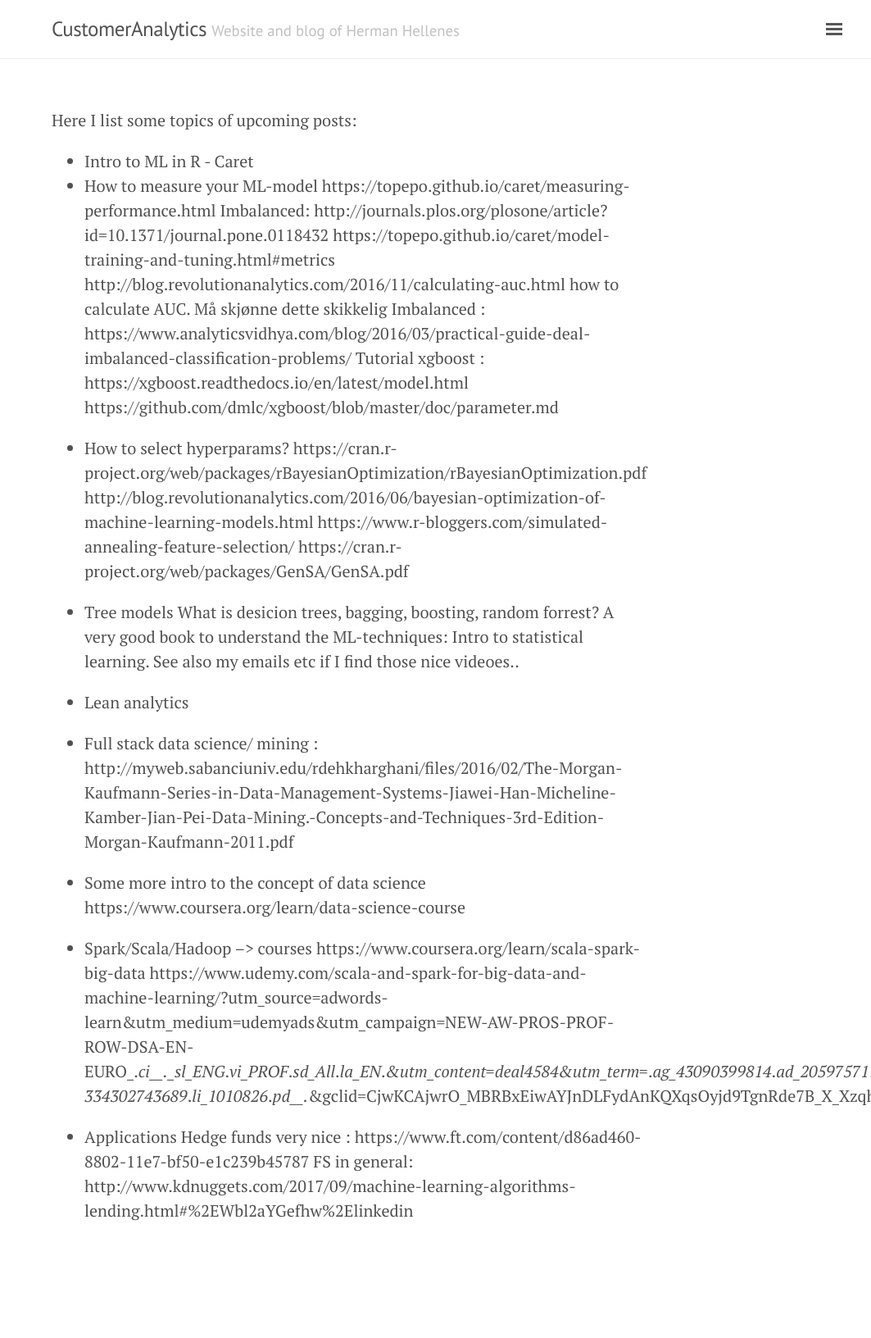
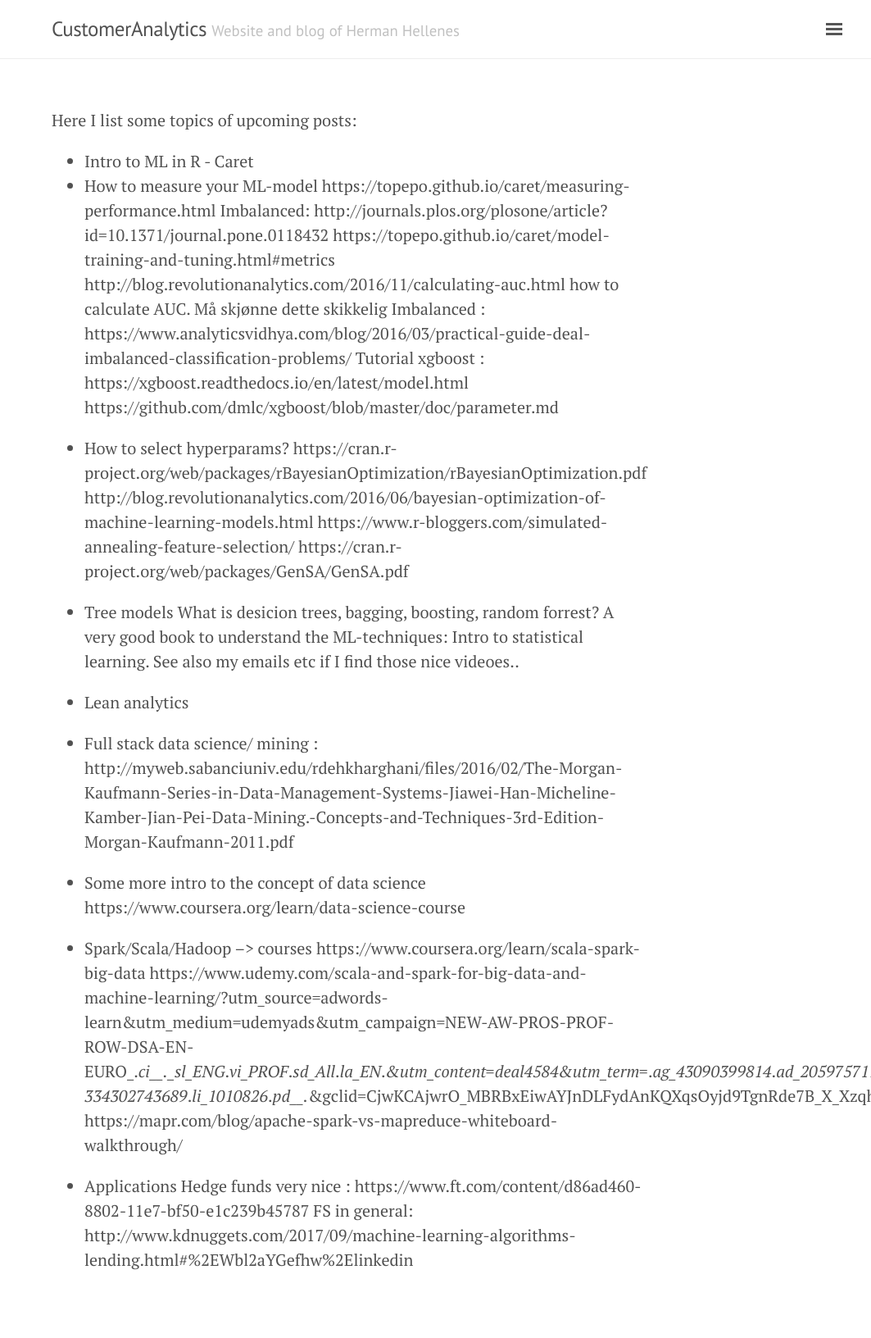
Before and after one commit to herman-hellenes/herman-hellenes.github.io, a Jekyll site: the page built from undone_posts/2017-08-18-Temp-resources.md, in a window 1280 px wide. Shown: the whole page at 82% size, without its empty margins (217-1280 px from the left). Built offline with Jekyll 4.4.1, drawn with Linux system fonts in a browser that asks for light colours; nearby versions of some CDN libraries; our own code applies the rules of GitHub Pages for plain Markdown files; before the commit the page ends 1572 px from its top, so only the background shows below that; some of the changed lines change nothing that is shown.

Commit message:
Update 2017-08-18-Temp-resources.md

```diff
--- a/undone_posts/2017-08-18-Temp-resources.md
+++ b/undone_posts/2017-08-18-Temp-resources.md
@@ -31,7 +31,7 @@ https://www.coursera.org/learn/data-science-course
 * Spark/Scala/Hadoop --> courses
 https://www.coursera.org/learn/scala-spark-big-data
 https://www.udemy.com/scala-and-spark-for-big-data-and-machine-learning/?utm_source=adwords-learn&utm_medium=udemyads&utm_campaign=NEW-AW-PROS-PROF-ROW-DSA-EN-EURO_._ci__._sl_ENG_._vi_PROF_._sd_All_._la_EN_._&utm_content=deal4584&utm_term=_._ag_43090399814_._ad_205975711605_._de_c_._dm__._pl__._ti_dsa-334302743689_._li_1010826_._pd__._&gclid=CjwKCAjwrO_MBRBxEiwAYJnDLFydAnKQXqsOyjd9TgnRde7B_X_XzqhVrYfRyWRvq98aE51iSMRamhoCHukQAvD_BwE
-
+https://mapr.com/blog/apache-spark-vs-mapreduce-whiteboard-walkthrough/
 
 * Applications
 Hedge funds very nice : https://www.ft.com/content/d86ad460-8802-11e7-bf50-e1c239b45787
```
